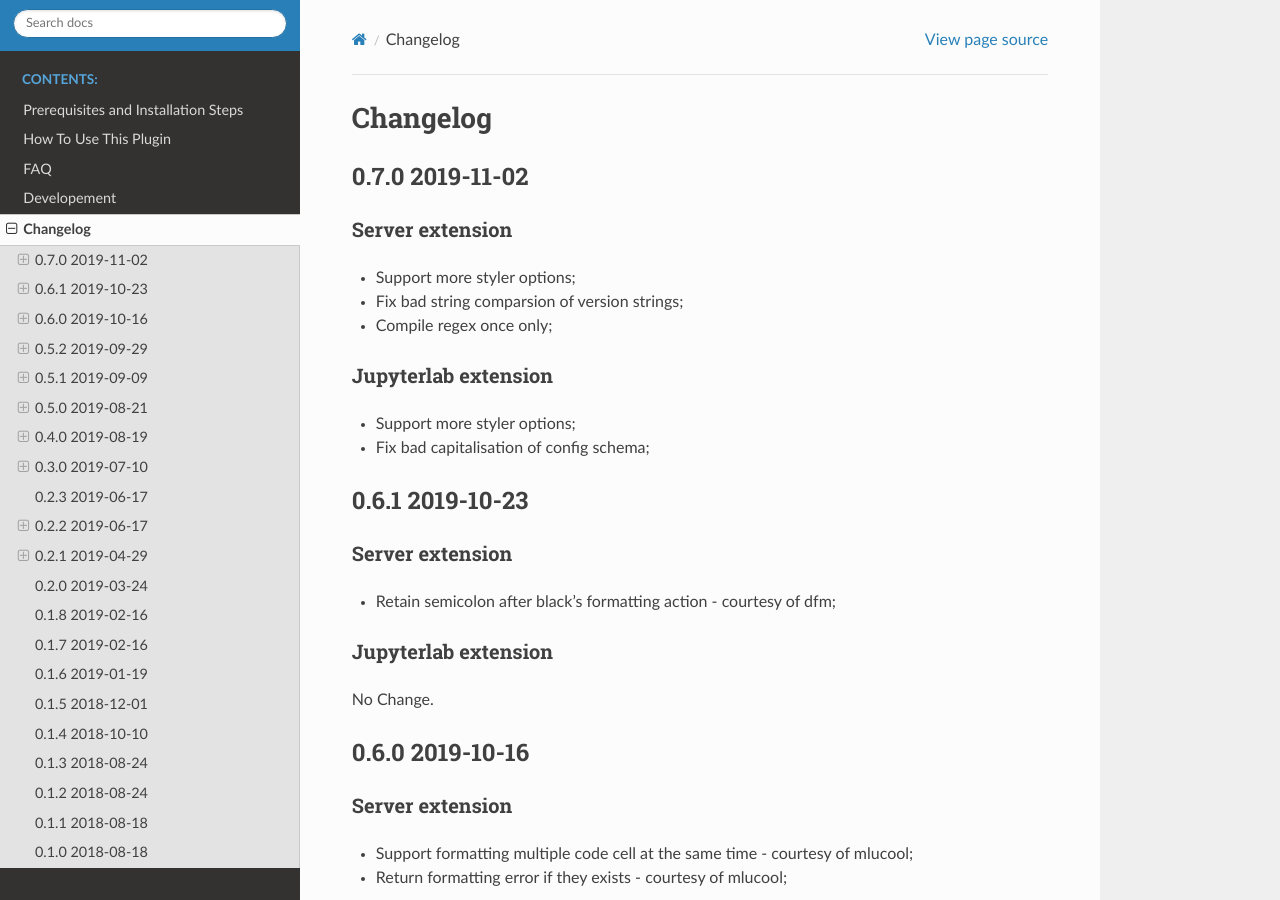
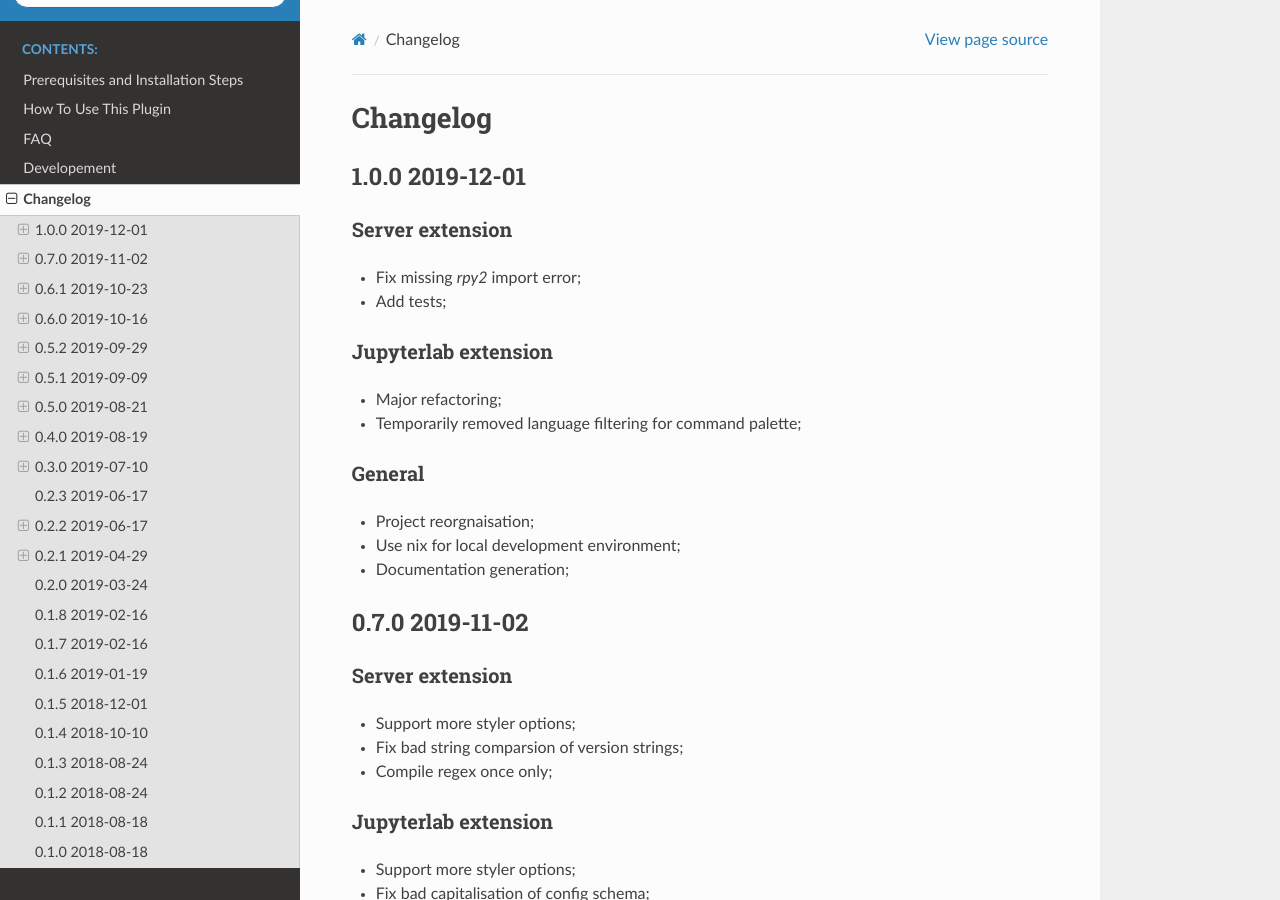
Before and after one commit to jupyterlab-contrib/jupyterlab_code_formatter, a Sphinx documentation site: the page built from docs/changelog.rst, in a window 1280 px wide and 900 px high. Built offline with Sphinx 7.4.7 and the Read the Docs theme 2.0.0, drawn with Linux system fonts in a browser that asks for light colours.

Commit message:
docs: Update changelog

```diff
--- a/docs/changelog.rst
+++ b/docs/changelog.rst
@@ -1,5 +1,27 @@
 Changelog
 +++++++++
+
+1.0.0 2019-12-01
+================
+
+Server extension
+----------------
+
+* Fix missing `rpy2` import error;
+* Add tests;
+
+Jupyterlab extension
+--------------------
+
+* Major refactoring;
+* Temporarily removed language filtering for command palette;
+
+General
+-------
+
+* Project reorgnaisation;
+* Use nix for local development environment;
+* Documentation generation;
 
 0.7.0 2019-11-02
 ================
```
